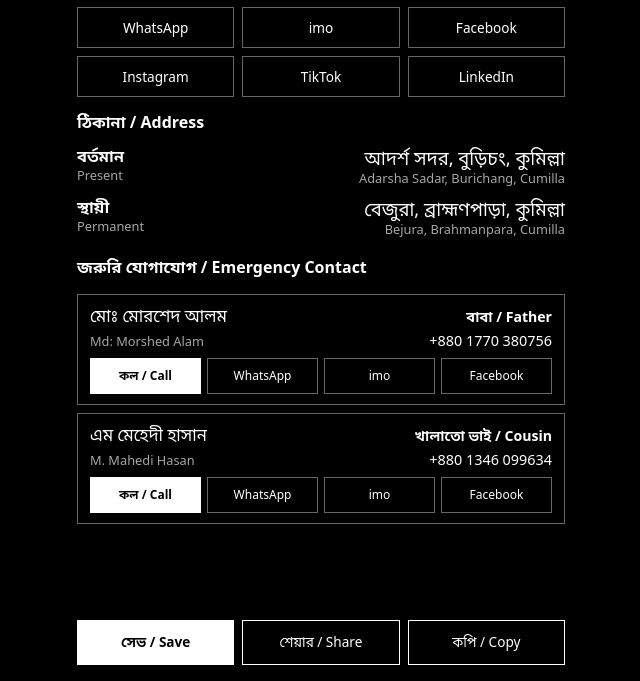
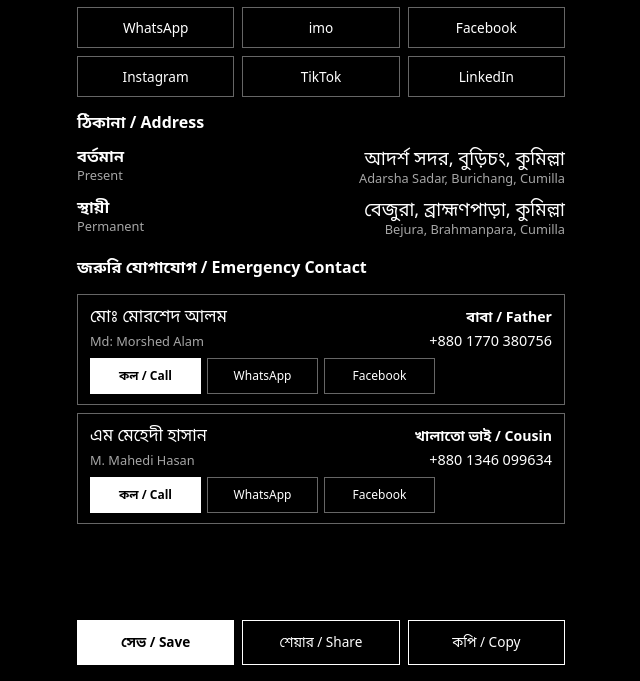
Before and after one commit to mnasrullahmahdi-debug/mahdi-card, a plain HTML site: page index.html in a window 1280 px wide. Shown: the part 119-800 px from the top of the page, without its empty margins (319-959 px from the left). Drawn offline with Linux system fonts and the light colour scheme.

Commit message:
index.html

```diff
--- a/index.html
+++ b/index.html
@@ -71,7 +71,6 @@ button:focus-visible,a:focus-visible{outline:2px solid var(--ink);outline-offset
     <div class="acts">
       <a class="go call" href="tel:+8801770380756">কল / Call</a>
       <a class="go" href="https://wa.me/8801770380756">WhatsApp</a>
-      <a class="cp" href="#" data-copy="+8801770380756">imo</a>
       <a class="go" href="https://www.facebook.com/share/1EEPntR85R/">Facebook</a>
     </div>
   </div>
@@ -81,7 +80,6 @@ button:focus-visible,a:focus-visible{outline:2px solid var(--ink);outline-offset
     <div class="acts">
       <a class="go call" href="tel:+8801346099634">কল / Call</a>
       <a class="go" href="https://wa.me/8801346099634">WhatsApp</a>
-      <a class="go" href="https://facetime.apple.com/join#v=1&p=U8mdYoNqEfGDJ74H8+Txiw&k=cF7j43hhdHhhKa58k7hVdUpSnaI1JOZvkXd1FC6zmnc">imo</a>
       <a class="go" href="https://www.facebook.com/share/1Fp3RFsWQV/">Facebook</a>
     </div>
   </div>
```
